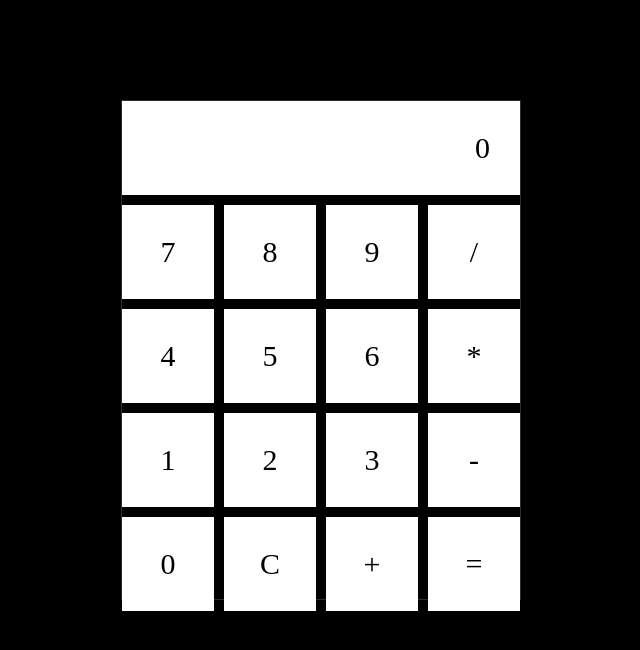
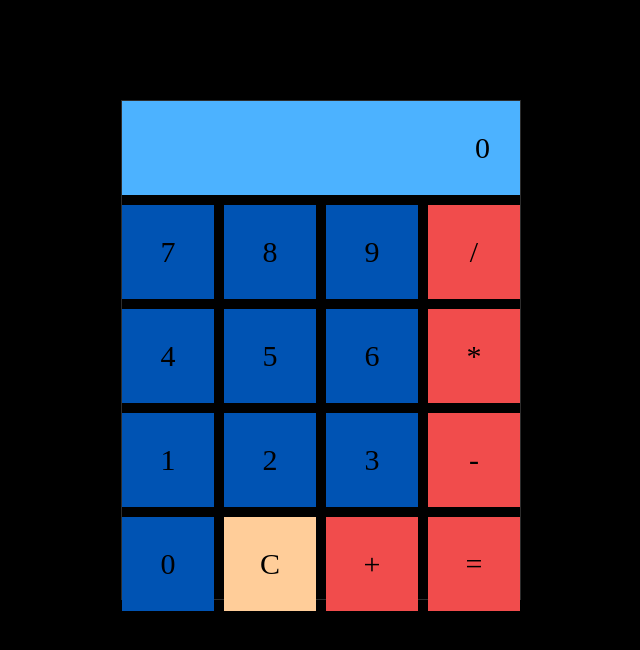
Before and after one commit to maroon796/Calculator, a plain HTML site: page index.html in a window 1280 px wide. Shown: the whole page, without its empty margins (319-959 px from the left). Drawn offline with Linux system fonts and the light colour scheme.

Commit message:
working with background color

```diff
--- a/index.html
+++ b/index.html
@@ -13,19 +13,19 @@
       <div class="el num el--2">7</div>
       <div class="el num el--3">8</div>
       <div class="el num el--4">9</div>
-      <div class="el divide el--5">/</div>
+      <div class="el oper divide el--5">/</div>
       <div class="el num el--6">4</div>
       <div class="el num el--7">5</div>
       <div class="el num el--8">6</div>
-      <div class="el mult el--9">*</div>
+      <div class="el oper mult el--9">*</div>
       <div class="el num el--10">1</div>
       <div class="el num el--11">2</div>
       <div class="el num el--12">3</div>
-      <div class="el minus el--13">-</div>
+      <div class="el minus oper el--13">-</div>
       <div class="el num el--14">0</div>
       <div class="el reset el--15">C</div>
-      <div class="el plus el--16">+</div>
-      <div class="el equal el--17">=</div>
+      <div class="el plus oper el--16">+</div>
+      <div class="el equal oper el--17">=</div>
     </div>
     <script src="script.js"></script>
   </body>
--- a/style.css
+++ b/style.css
@@ -13,6 +13,10 @@ body {
   background-color: white;
   color: rgb(0, 0, 0);
   padding: 30px;
+}
+
+.el:hover {
+  background-color: cadetblue;
 }
 
 .container {
@@ -32,4 +36,17 @@ body {
 .el--1 {
   grid-column: span 4;
   text-align: right;
+  background-color: #4cb2ff;
 }
+
+.num {
+  background-color: #0053b3;
+}
+
+.oper {
+  background-color: #f14c4c;
+}
+
+.reset {
+  background-color: #ffcd99;
+}
```
